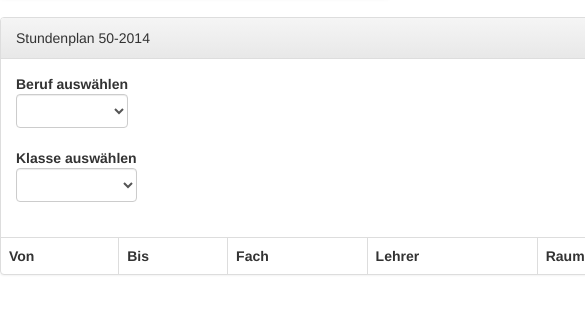
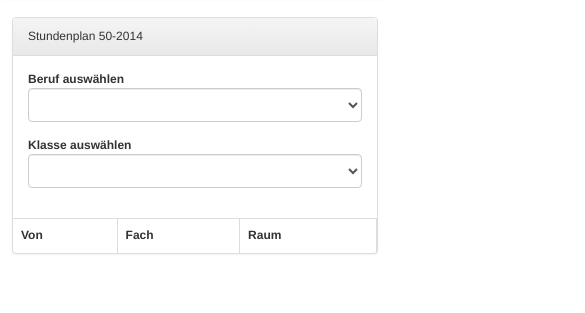
Before and after one commit to IAP12-16B/TimeTable, a plain HTML site: page public/index.html in a window 390 px wide. Shown: the part 55-368 px from the top of the page, 585 px wide, since content can reach past the window. Drawn offline with Linux system fonts and the light colour scheme; no server answers.

Commit message:
some styling / responsive styling

```diff
--- a/public/css/main.css
+++ b/public/css/main.css
@@ -1,4 +1,50 @@
 .inner-wrapper {
-	width: 960px;
+	width: 980px;
 	margin: 1em auto;
 }
+
+@media screen and (max-width: 1000px) {
+	.inner-wrapper {
+		width: auto;
+		margin: 1em 2em;
+		min-width: 300px;
+	}
+
+}
+
+@media screen and (max-width: 700px) {
+	body {
+		font-size: 13px;
+	}
+
+	.form-group label {
+		display: block;
+	}
+
+	.inner-wrapper .timetable tr td+td:last-child,
+	.inner-wrapper .timetable tr th+th:last-child {
+		display: none;
+	}
+}
+
+@media screen and (max-width: 600px) {
+	body {
+		font-size: 12px;
+	}
+
+	.inner-wrapper .timetable tr td+td:nth-child(2),
+	.inner-wrapper .timetable tr th+th:nth-child(2) {
+		display: none;
+	}
+}
+
+@media screen and (max-width: 450px) {
+	.inner-wrapper {
+		margin: 1em 0em;
+		padding: 0 1em;
+	}
+	.inner-wrapper .timetable tr td+td:nth-child(4),
+	.inner-wrapper .timetable tr th+th:nth-child(4) {
+		display: none;
+	}
+}
```
